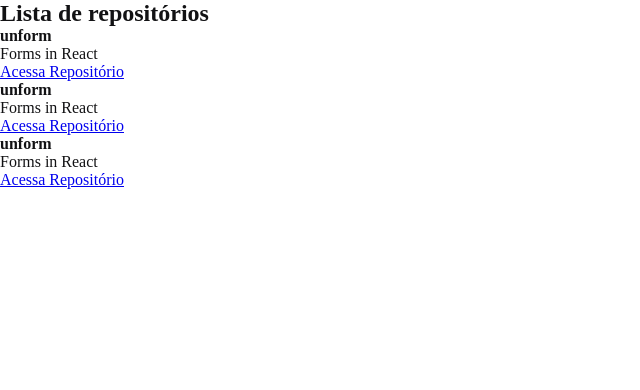
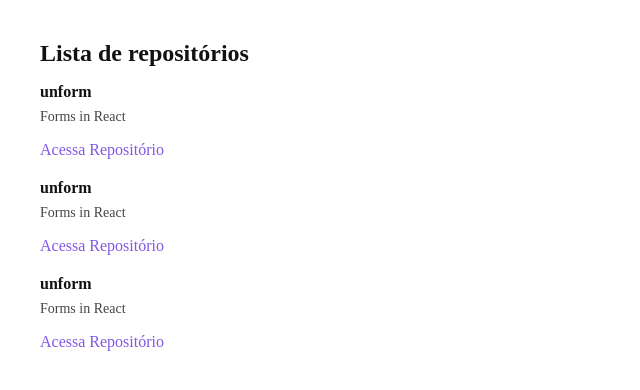
Before and after one commit to juan-20/Github-Explorer, a React app: page / in a window 1280 px wide. Shown: the top 390 px of the page, without its empty margins (0-640 px from the left). Built offline with nearby package versions, Linux system fonts and the light colour scheme; no server answers.

Commit message:
Api :robot:

```diff
--- a/src/components/RepositoryList.jsx
+++ b/src/components/RepositoryList.jsx
@@ -1,9 +1,8 @@
-import React from 'react';
+import React, { useEffect, useState } from 'react';
 import RepositoryItem from './RepositoryItem';
+const repositoryName = 'unform';
 
-// import { Container } from './styles';
-
-const repositoryName = 'unform';
+import '../styles/repositories.scss';
 
 const repository = {
     name: 'unform',
@@ -12,8 +11,18 @@ const repository = {
 }
 
 function RepositoryList() {
+
+    const [repositories, setRepositories] = useState([]);
+
+    // ele recebe 2 parametros 1 qual função quer executar e o segundo quando quer executar
+    useEffect(() => {
+        fetch('https://api.github.com/users/juan-20/repos')
+            .then(response => response.json())
+            .then(data => setRepositories(data))
+    }, [repositories])
+
     return (
-        <section>
+        <section className='repository-list'>
             <h1>Lista de repositórios</h1>
 
             <ul>
--- /dev/null
+++ b/src/styles/repositories.scss
@@ -0,0 +1,30 @@
+section.repository-list {
+    margin: 40px;
+
+    h1 {
+        margin-bottom: 16px;
+    }
+
+    ul {
+        list-style: none;
+        li {
+            // toda li que antes dela tem li vai fazer:
+            & + li {
+                margin-top: 20px;
+            }
+
+            p {
+                font-size: 14px;
+                color: #444;
+                margin-top: 8px;
+            }
+
+            a {
+                display: inline-block;
+                margin-top: 16px;
+                text-decoration: none;
+                color: #8257e6;
+            }
+        }
+    }
+}
```
Also changed, not shown: 2 other files (tests, documents, lock files or other folders).
